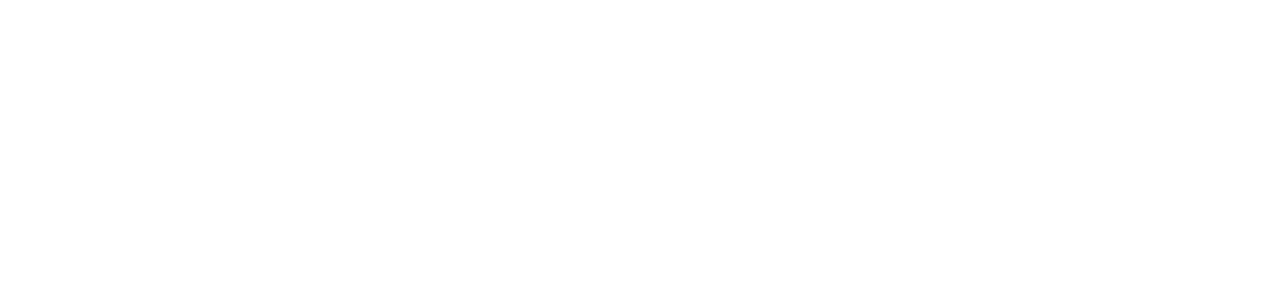
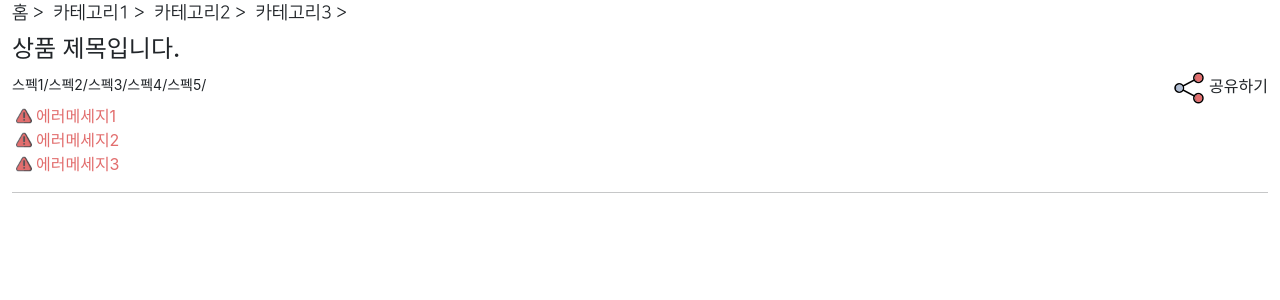
Before and after one commit to dreamcommall/dream_com, a React (Create React App) app in the folder dream_com_front/: page /detail in a window 1280 px wide. Before the commit this address had no page. Shown: the top 300 px of the page. Built offline with nearby package versions, Linux system fonts and the light colour scheme; the HTML template or start-up script is replaced by a standard one.

Commit message:
상품 상세페이지 헤더부분 UI 작업

```diff
--- a/dream_com_front/src/DreamComRouter.jsx
+++ b/dream_com_front/src/DreamComRouter.jsx
@@ -2,6 +2,7 @@
 import {BrowserRouter, Route, Routes} from "react-router-dom";
 import MainPageApp from "./main/MainPageApp";
 import SearchPageApp from "./search/SearchPageApp";
+import DetailApp from "./detail/DetailApp";
 
 // 작성자 : MoonNight285
 // 라우터 관리 컴포넌트
@@ -12,6 +13,7 @@
             <Routes>
                 <Route path={"/main"} element={<MainPageApp />}></Route>
                 <Route path={"/search"} element={<SearchPageApp />}></Route>
+                <Route path={"/detail"} element={<DetailApp />} />
             </Routes>
         </BrowserRouter>
     )
--- /dev/null
+++ b/dream_com_front/src/detail/DetailApp.jsx
@@ -0,0 +1,12 @@
+import React from "react";
+import DetailHeader from "./DetailHeader";
+
+function DetailApp() {
+    return (
+        <div className={"container"}>
+            <DetailHeader />
+        </div>
+    );
+}
+
+export default DetailApp;
--- /dev/null
+++ b/dream_com_front/src/detail/DetailHeader.jsx
@@ -0,0 +1,58 @@
+import React from "react";
+import DetailHeaderCategory from "./DetailHeaderCategory";
+import DetailHeaderSpec from "./DetailHeaderSpec";
+import DetailHeaderErrorMsg from "./DetailHeaderErrorMsg";
+
+const detailCategoryNameList = [
+    {key : 0, title : "홈"},
+    {key : 1, title : "카테고리1"},
+    {key : 2, title : "카테고리2"},
+    {key : 3, title : "카테고리3"}
+]
+
+const detailSpecList = [
+    {key : 0, title : "스펙1"},
+    {key : 1, title : "스펙2"},
+    {key : 2, title : "스펙3"},
+    {key : 3, title : "스펙4"},
+    {key : 4, title : "스펙5"}
+]
+
+const errorMsgList = [
+    {key : 0, msg : "에러메세지1"},
+    {key : 1, msg : "에러메세지2"},
+    {key : 2, msg : "에러메세지3"}
+]
+
+function  DetailHeader() {
+    return (
+        <div>
+            {
+                detailCategoryNameList.map(item => {
+                    return <DetailHeaderCategory key={item.key} categoryName={item.title} />
+                })
+            }
+            <h4 className={"my-2"}>상품 제목입니다.</h4>
+            <div className={"d-flex justify-content-between"}>
+                <div>
+                    {
+                        detailSpecList.map(item => {
+                            return <DetailHeaderSpec key={item.key} spec={item.title} />
+                        })
+                    }
+                </div>
+                <div>
+                    <img className={"mx-1"} src={"/images/share.png"} /><span>공유하기</span>
+                </div>
+            </div>
+            {
+                errorMsgList.map(item => {
+                    return <DetailHeaderErrorMsg key={item.key} errorMsg={item.msg} />
+                })
+            }
+            <hr/>
+        </div>
+    );
+}
+
+export default DetailHeader;
--- /dev/null
+++ b/dream_com_front/src/detail/DetailHeaderCategory.css
@@ -0,0 +1,4 @@
+.p-detail-header-category-name {
+    display: inline;
+    margin-right: 5px;
+}
--- /dev/null
+++ b/dream_com_front/src/detail/DetailHeaderCategory.jsx
@@ -0,0 +1,11 @@
+import React from "react";
+import "./DetailHeaderCategory.css"
+import "../fonts/fontStyle.css"
+
+function DetailHeaderCategory({categoryName}) {
+    return (
+        <p className={"p-detail-header-category-name nanumSquareR-font-normal"}>{categoryName} > </p>
+    );
+}
+
+export default DetailHeaderCategory;
--- /dev/null
+++ b/dream_com_front/src/detail/DetailHeaderErrorMsg.css
@@ -0,0 +1,3 @@
+.p-detail-header-error-msg {
+    color: #e26e6e;
+}
--- /dev/null
+++ b/dream_com_front/src/detail/DetailHeaderErrorMsg.jsx
@@ -0,0 +1,13 @@
+import React from "react";
+import "./DetailHeaderErrorMsg.css"
+
+function DetailHeaderErrorMsg({errorMsg}) {
+    return (
+        <div className={"d-flex align-items-center"}>
+            <img className={"mx-1"} width={16} height={16} src={"/images/warning.png"} />
+            <p className={"my-0 p-detail-header-error-msg"}>{errorMsg}</p>
+        </div>
+    );
+}
+
+export default DetailHeaderErrorMsg;
--- /dev/null
+++ b/dream_com_front/src/detail/DetailHeaderSpec.jsx
@@ -0,0 +1,9 @@
+import React from "react";
+
+function DetailHeaderSpec({spec}) {
+    return (
+        <small>{spec}/</small>
+    );
+}
+
+export default DetailHeaderSpec;
```
Also changed, not shown: dream_com_front/public/images/share.png (added), dream_com_front/public/images/warning.png (added).
